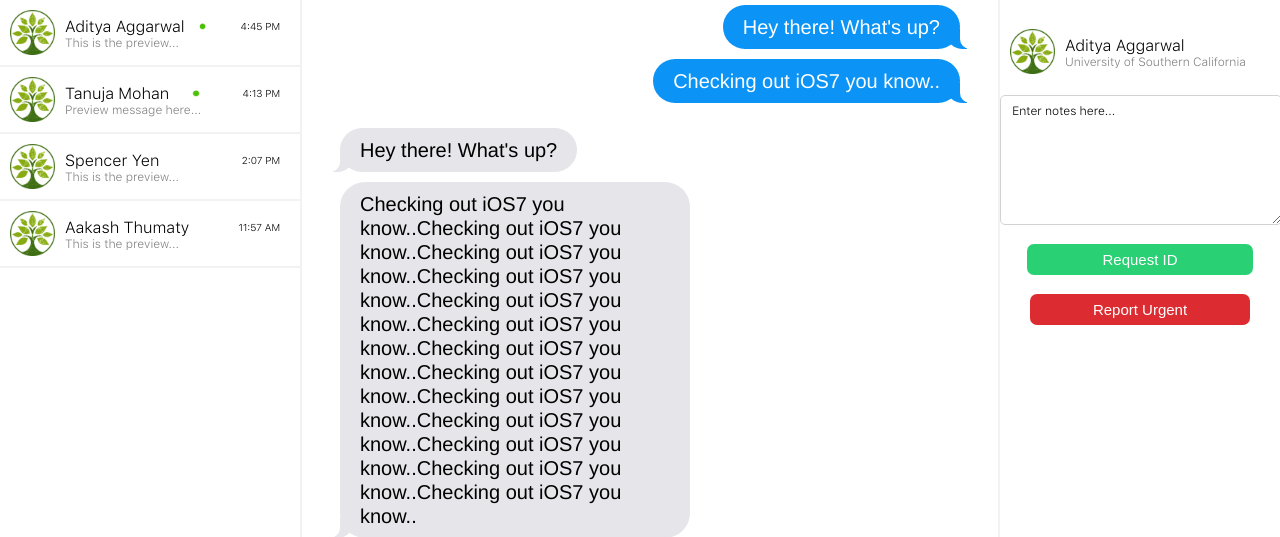
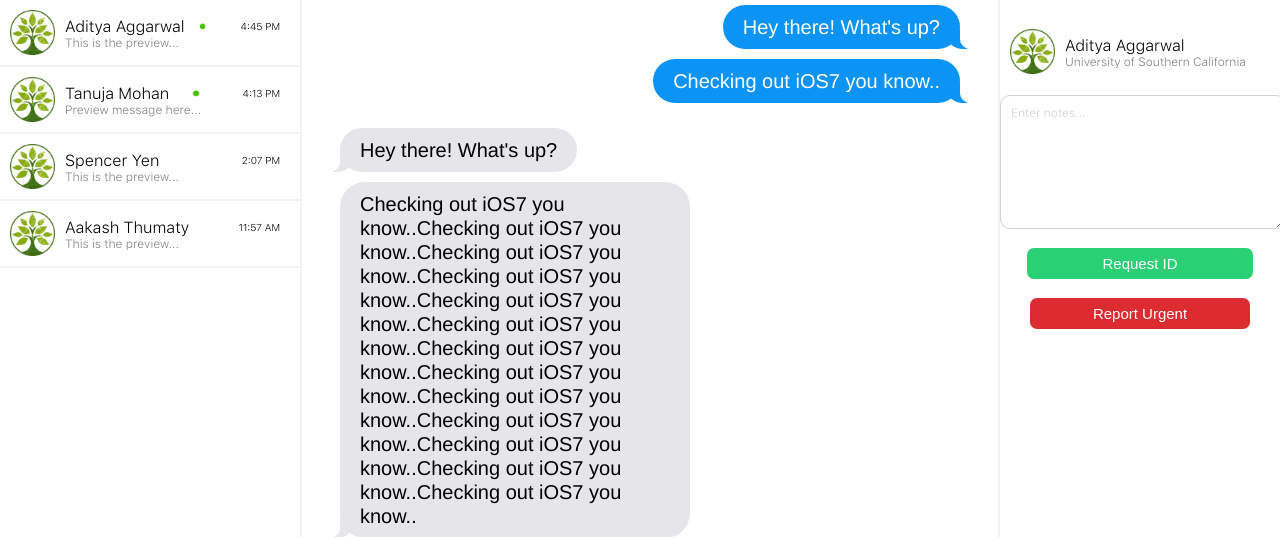
Before and after one commit to Glia-mh/Glia-Web, a PHP site: page /ChatUI/ChatUI.html in a window 1280 px wide. Shown: the part 60-597 px from the top of the page. Run offline with PHP 8.4, Linux system fonts and the light colour scheme; some libraries are stand-ins or nearby versions.

Commit message:
textarea placeholder

```diff
--- a/ChatUI/ChatUI.html
+++ b/ChatUI/ChatUI.html
@@ -83,7 +83,7 @@
 		<br>
 		<img src = "../img/id-logo.jpg" id = "id-logo"> <span id = "chat-name"> Aditya Aggarwal </span> <br> <span id= "preview-mssg"> University of Southern California </span>
 		<br><br><br>
-		<textarea rows = "8" cols = "35"> Enter notes here... </textarea>
+		<textarea rows = "8" cols = "35" id = "textarea" placeholder = "Enter notes..."></textarea>
 	</section>
 	<br>
 	<button id = "request">Request ID</button>
--- a/css/style.css
+++ b/css/style.css
@@ -130,7 +130,7 @@ header {
 #textarea{
 	padding: 10px;
 	display: inline-block;
-	padding-top: 40px;
+	padding-top: 10px;
 	border-radius: 10px;
 }
 
```
